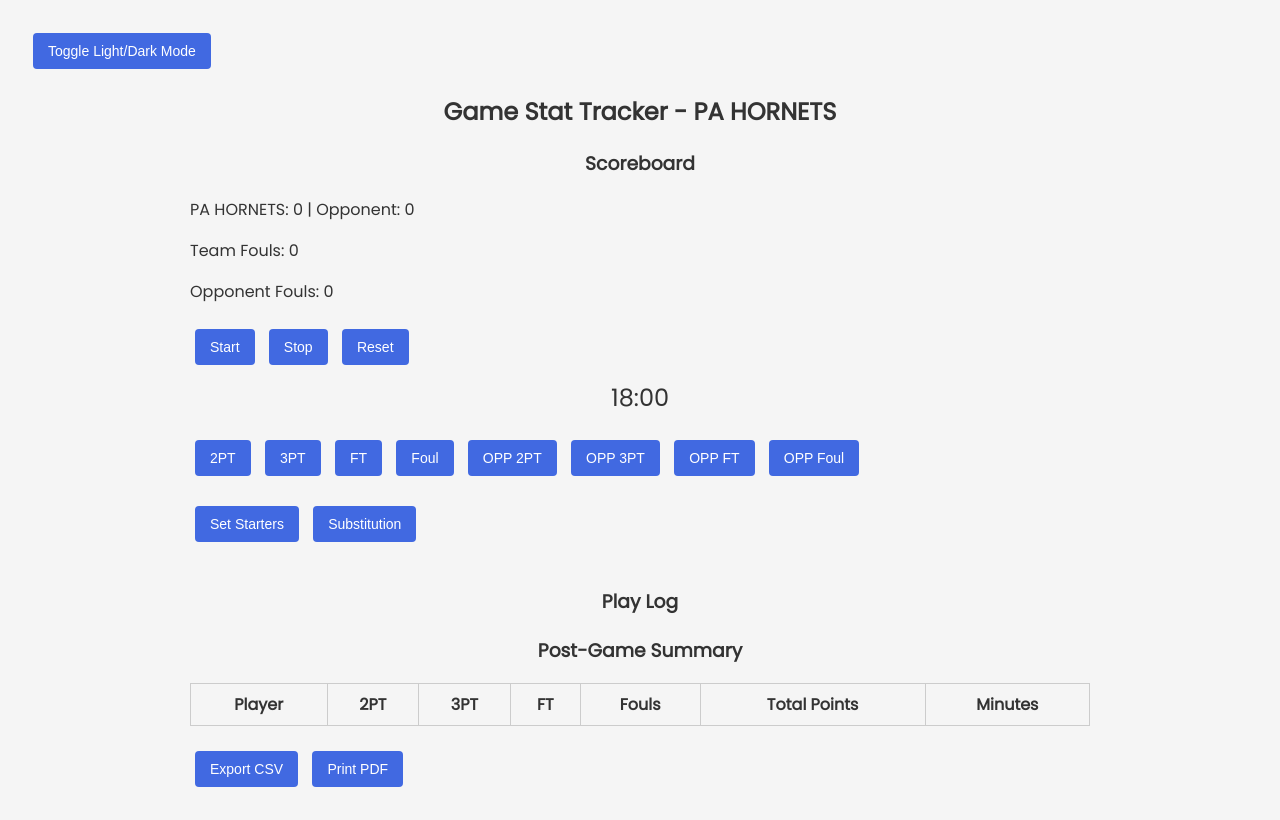
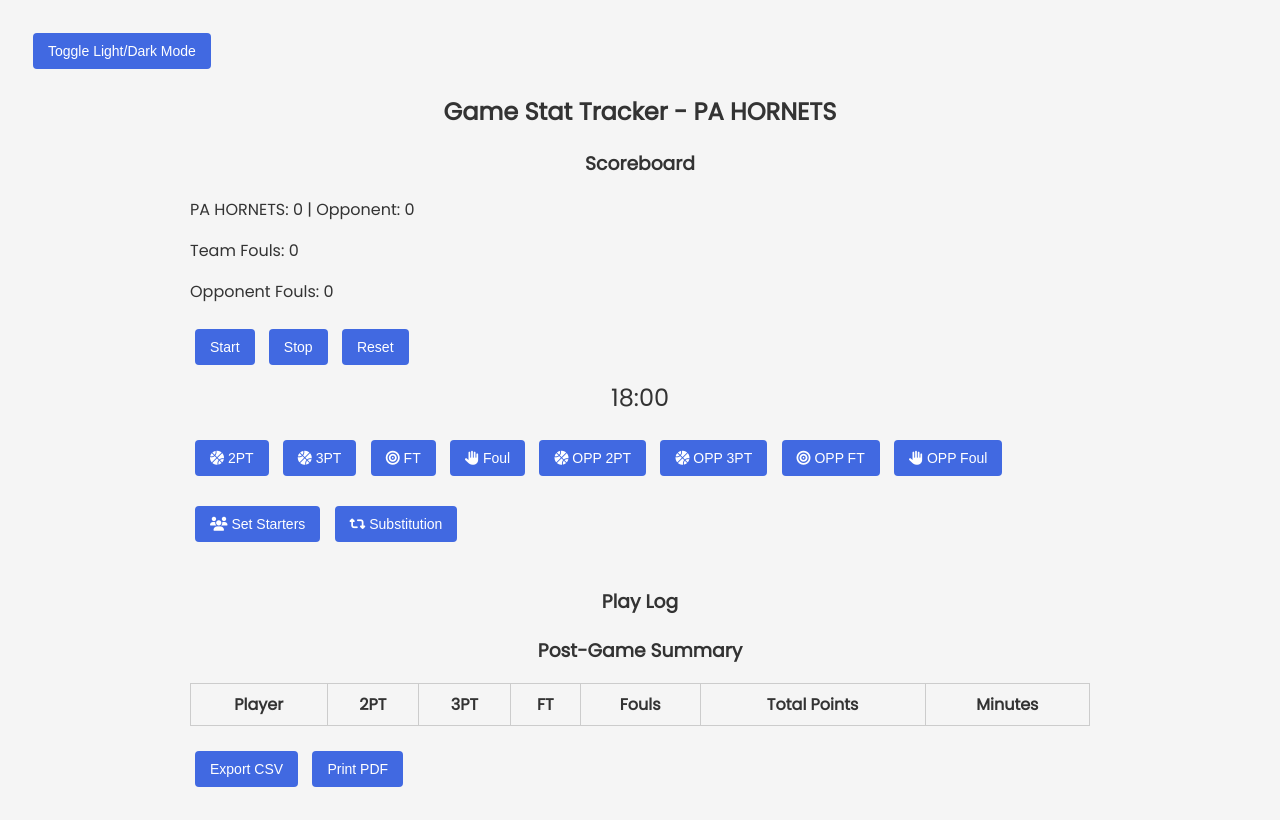
Before and after one commit to Mikekellydev/stat-tracker, a plain HTML site: page index.html in a window 1280 px wide. Drawn offline with Linux system fonts and the light colour scheme.

Commit message:
Update index.html

```diff
--- a/index.html
+++ b/index.html
@@ -4,22 +4,22 @@
   <meta charset="UTF-8" />
   <meta name="viewport" content="width=device-width, initial-scale=1.0"/>
   <title>Game Stat Tracker - PA HORNETS</title>
-  <link href="https://fonts.googleapis.com/css2?family=Montserrat&family=Poppins&display=swap" rel="stylesheet" />
-  <link rel="stylesheet" href="styles.css" />
+  <link href="https://fonts.googleapis.com/css2?family=Montserrat&family=Poppins&display=swap" rel="stylesheet">
+  <link rel="stylesheet" href="https://cdnjs.cloudflare.com/ajax/libs/font-awesome/6.4.0/css/all.min.css">
+  <link rel="stylesheet" href="styles.css">
 </head>
 <body>
   <div class="theme-toggle">
     <button onclick="toggleTheme()">Toggle Light/Dark Mode</button>
   </div>
-
   <div class="container">
     <h2>Game Stat Tracker - PA HORNETS</h2>
 
     <div class="scoreboard">
       <h3>Scoreboard</h3>
       <p>PA HORNETS: <span id="homeScore">0</span> | Opponent: <span id="oppScore">0</span></p>
-      <p>Team Fouls: <span id="teamFouls">0</span></p>
-      <p>Opponent Fouls: <span id="oppFouls">0</span></p>
+      <p>Team Fouls: <span id="teamFouls">0</span> <span id="bonusAlert"></span></p>
+      <p>Opponent Fouls: <span id="oppFouls">0</span> <span id="oppBonusAlert"></span></p>
     </div>
 
     <div class="clock-display">
@@ -30,21 +30,19 @@
     </div>
 
     <div class="stat-buttons">
-      <button onclick="selectEvent('2PT')">2PT</button>
-      <button onclick="selectEvent('3PT')">3PT</button>
-      <button onclick="selectEvent('FT')">FT</button>
-      <button onclick="selectEvent('Foul')">Foul</button>
-      <button onclick="logOpponentEvent('2PT')">OPP 2PT</button>
-      <button onclick="logOpponentEvent('3PT')">OPP 3PT</button>
-      <button onclick="logOpponentEvent('FT')">OPP FT</button>
-      <button onclick="logOpponentEvent('Foul')">OPP Foul</button>
+      <button onclick="selectEvent('2PT')"><i class="fas fa-basketball-ball"></i> 2PT</button>
+      <button onclick="selectEvent('3PT')"><i class="fas fa-basketball-ball"></i> 3PT</button>
+      <button onclick="selectEvent('FT')"><i class="fas fa-bullseye"></i> FT</button>
+      <button onclick="selectEvent('Foul')"><i class="fas fa-hand-paper"></i> Foul</button>
+      <button onclick="logOpponentEvent('2PT')"><i class="fas fa-basketball-ball"></i> OPP 2PT</button>
+      <button onclick="logOpponentEvent('3PT')"><i class="fas fa-basketball-ball"></i> OPP 3PT</button>
+      <button onclick="logOpponentEvent('FT')"><i class="fas fa-bullseye"></i> OPP FT</button>
+      <button onclick="logOpponentEvent('Foul')"><i class="fas fa-hand-paper"></i> OPP Foul</button>
     </div>
 
     <div class="substitution-buttons">
-      <button onclick="setStarters()">Set Starters</button>
-      <button onclick="initiateSubstitution()">Substitution</button>
-      <button id="submitSubBtn" onclick="submitSubstitution()" style="display:none;">Submit Subs</button>
-      <button id="cancelSubBtn" onclick="cancelSubstitution()" style="display:none;">Cancel</button>
+      <button onclick="setStarters()"><i class="fas fa-users"></i> Set Starters</button>
+      <button onclick="makeSubstitution()"><i class="fas fa-retweet"></i> Substitution</button>
     </div>
 
     <div class="player-buttons" id="playerButtons"></div>
```
